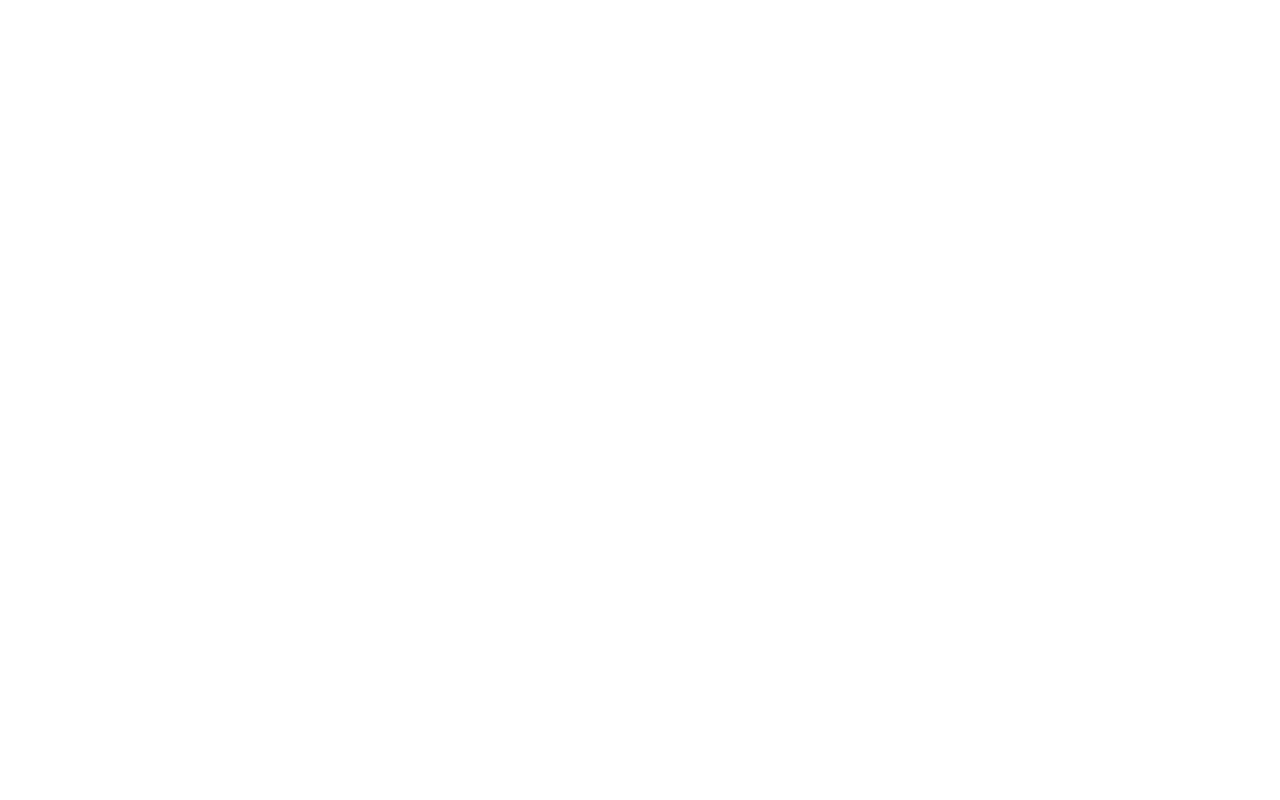
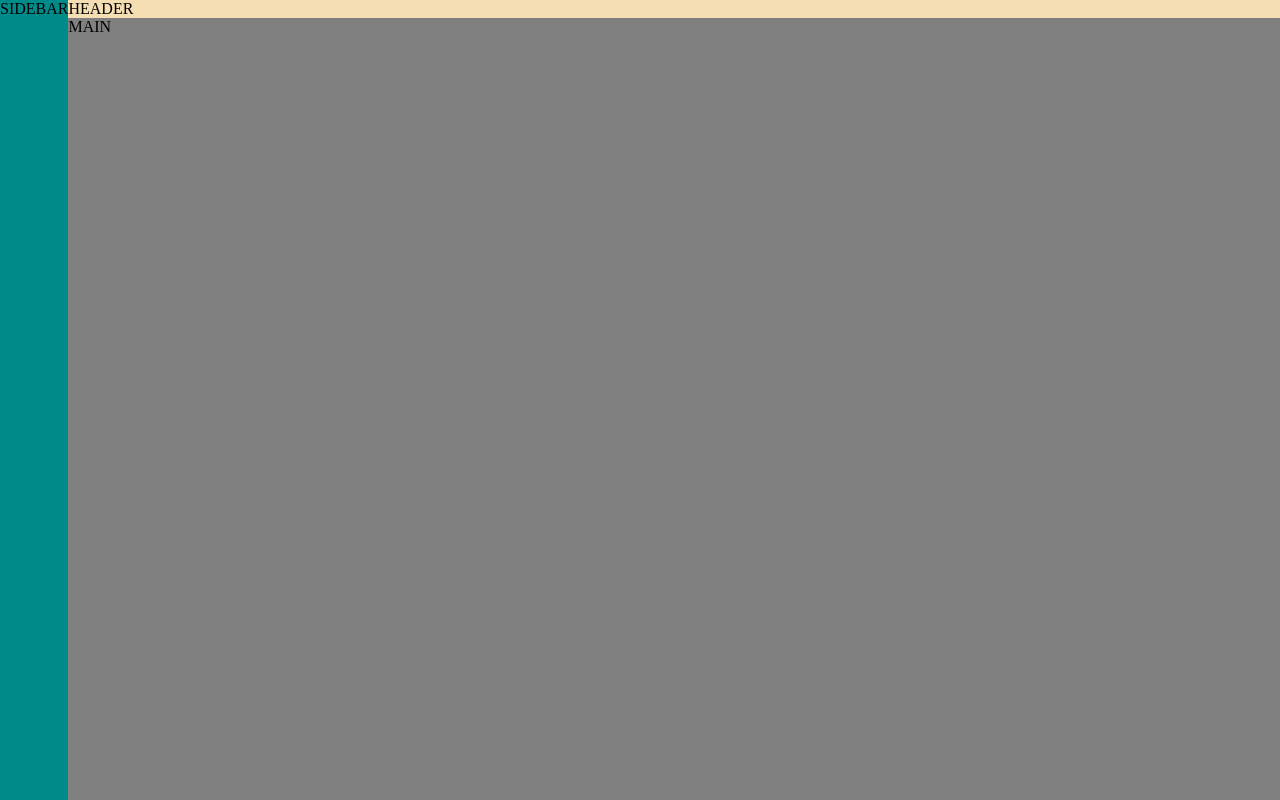
Before and after one commit to DeweQ/odin-dashboard, a plain HTML site: page dashboard.html in a window 1280 px wide. Drawn offline with Linux system fonts and the light colour scheme.

Commit message:
Add general layout

```diff
--- a/dashboard.html
+++ b/dashboard.html
@@ -6,6 +6,8 @@
     <title>Dashboard</title>
 </head>
 <body>
-
+    <div class="header">HEADER</div>
+    <div class="sidebar">SIDEBAR</div>
+    <div class="main">MAIN</div>
 </body>
 </html>
--- a/styles.css
+++ b/styles.css
@@ -1,3 +1,29 @@
 * {
     box-sizing: border-box;
 }
+
+body {
+    margin: 0;
+    height:100vh;
+    background-color: red;
+    display: grid;
+    grid-template: auto 1fr/auto 1fr;
+    grid-template-areas:
+    "sidebar header"
+    "sidebar main";
+}
+
+.header {
+    background-color: wheat;
+    grid-area: header;
+}
+
+.sidebar {
+    background-color: darkcyan;
+    grid-area: sidebar;
+}
+
+.main {
+    background-color: grey;
+    grid-area: main;
+}
```
